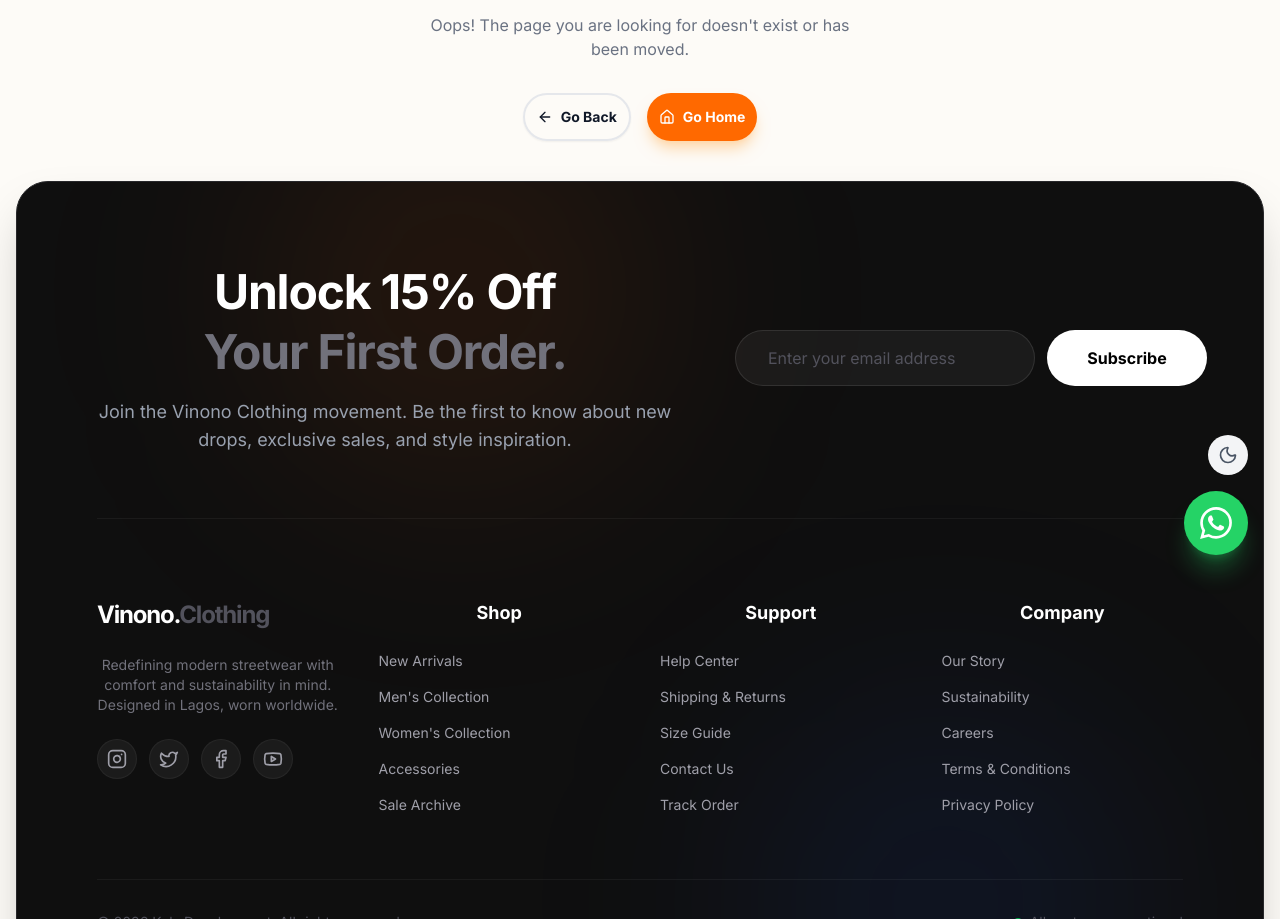
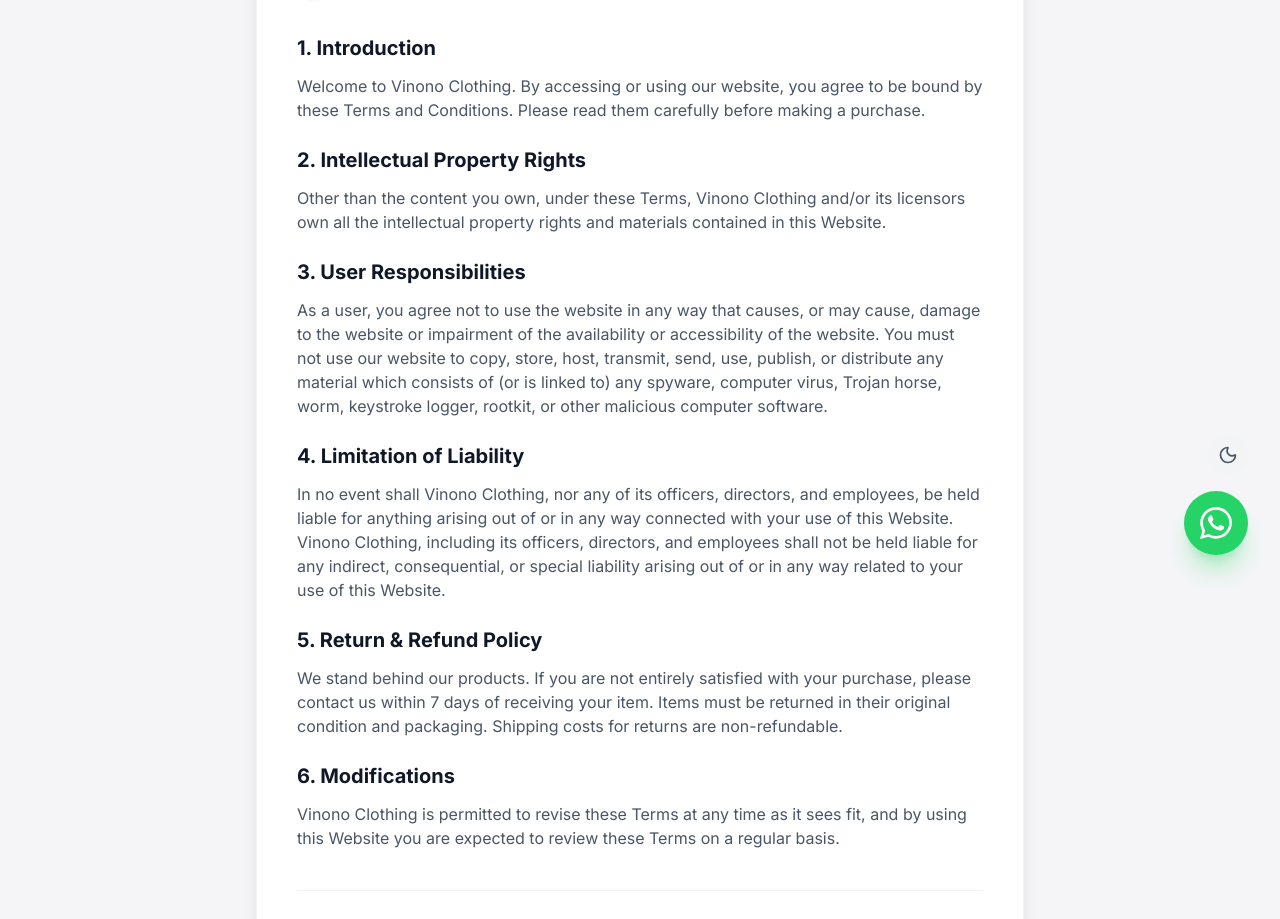
Before and after one commit to AdugboAghogho/vinono_clothing, a Next.js app: page /terms-and-conditions in a window 1280 px wide. Before the commit this address had no page. Shown: the part 213-1132 px from the top of the page. Built offline with nearby package versions, Linux system fonts and the light colour scheme.

Commit message:
feat: implement shopping cart page, newsletter section, and checkout routing functionality

```diff
--- a/app/(checkout)/checkout/page.tsx
+++ b/app/(checkout)/checkout/page.tsx
@@ -13,6 +13,7 @@
 export default function CheckoutPage() {
   const [isMounted, setIsMounted] = useState(false);
   const [loading, setLoading] = useState(false);
+  const [termsAccepted, setTermsAccepted] = useState(false);
   const [formData, setFormData] = useState({
     firstName: "",
     lastName: "",
@@ -44,6 +45,11 @@
   const handleOrder = async () => {
     if (!formData.phone || !formData.address) {
       alert("Please fill in your shipping details.");
+      return;
+    }
+
+    if (!termsAccepted) {
+      alert("Please accept the Terms and Conditions to proceed.");
       return;
     }
 
@@ -221,13 +227,29 @@
             </div>
           </div>
 
-          <div className="flex justify-between font-bold text-xl mb-6">
+          <div className="flex justify-between font-bold text-xl mb-4">
             <span>Total</span>
             <span>₦{finalTotal.toFixed(3)}</span>
           </div>
 
+          <div className="flex items-center gap-2 mb-6">
+            <input
+              type="checkbox"
+              id="terms"
+              checked={termsAccepted}
+              onChange={(e) => setTermsAccepted(e.target.checked)}
+              className="w-4 h-4 accent-red-600 cursor-pointer"
+            />
+            <label htmlFor="terms" className="text-sm text-gray-600 cursor-pointer">
+              I agree to the{" "}
+              <Link href="/terms-and-conditions" className="text-red-600 hover:underline" target="_blank">
+                Terms and Conditions
+              </Link>
+            </label>
+          </div>
+
           <Button
-            disabled={loading}
+            disabled={loading || !termsAccepted}
             onClick={handleOrder}
             className="w-full h-14 bg-red-600 text-white font-bold hover:scale-105 rounded-full cursor-pointer shadow-xl uppercase tracking-widest"
           >
--- a/app/(shop)/cart/page.tsx
+++ b/app/(shop)/cart/page.tsx
@@ -10,7 +10,7 @@
 
 export default function CartPage() {
   const { items, removeItem, updateQuantity, getTotalPrice } = useCartStore();
-  const totalPrice = getTotalPrice();
+  const totalPrice = Number(getTotalPrice()) || 0;
   const router = useRouter();
   const shipping = totalPrice > 50 ? 0 : 10;
   const tax = totalPrice * 0.05;
@@ -96,7 +96,7 @@
 
                   <div className="flex items-center justify-between mt-3">
                     <p className="font-bold text-gray-900">
-                      ₦{(item.price * item.quantity).toFixed(3)}
+                      ₦{((Number(item.price) || 0) * (Number(item.quantity) || 1)).toFixed(3)}
                     </p>
 
                     {/* Compact Quantity Control */}
--- /dev/null
+++ b/app/terms-and-conditions/page.tsx
@@ -0,0 +1,71 @@
+import React from "react";
+import Link from "next/link";
+import { ArrowLeft } from "lucide-react";
+
+export default function TermsAndConditions() {
+  return (
+    <div className="min-h-screen bg-[#F5F5F7] dark:bg-[#1a1a1a] py-12 px-4 sm:px-6 lg:px-8">
+      <div className="max-w-3xl mx-auto bg-white dark:bg-[#272727] rounded-3xl shadow-xl overflow-hidden border border-gray-100 dark:border-gray-800">
+        <div className="px-6 py-8 sm:p-10">
+          <div className="flex items-center gap-4 mb-8">
+            <Link
+              href="/"
+              className="p-2 bg-gray-50 dark:bg-gray-800 rounded-full hover:bg-gray-100 dark:hover:bg-gray-700 transition"
+            >
+              <ArrowLeft className="w-5 h-5 text-gray-700 dark:text-gray-300" />
+            </Link>
+            <h1 className="text-3xl font-extrabold text-gray-900 dark:text-white tracking-tight">Terms and Conditions</h1>
+          </div>
+
+          <div className="prose prose-orange max-w-none text-gray-600 dark:text-gray-300 space-y-6">
+            <section>
+              <h2 className="text-xl font-bold text-gray-900 dark:text-white mb-3">1. Introduction</h2>
+              <p>
+                Welcome to Vinono Clothing. By accessing or using our website, you agree to be bound by these Terms and Conditions. Please read them carefully before making a purchase.
+              </p>
+            </section>
+
+            <section>
+              <h2 className="text-xl font-bold text-gray-900 dark:text-white mb-3">2. Intellectual Property Rights</h2>
+              <p>
+                Other than the content you own, under these Terms, Vinono Clothing and/or its licensors own all the intellectual property rights and materials contained in this Website.
+              </p>
+            </section>
+
+            <section>
+              <h2 className="text-xl font-bold text-gray-900 dark:text-white mb-3">3. User Responsibilities</h2>
+              <p>
+                As a user, you agree not to use the website in any way that causes, or may cause, damage to the website or impairment of the availability or accessibility of the website. You must not use our website to copy, store, host, transmit, send, use, publish, or distribute any material which consists of (or is linked to) any spyware, computer virus, Trojan horse, worm, keystroke logger, rootkit, or other malicious computer software.
+              </p>
+            </section>
+
+            <section>
+              <h2 className="text-xl font-bold text-gray-900 dark:text-white mb-3">4. Limitation of Liability</h2>
+              <p>
+                In no event shall Vinono Clothing, nor any of its officers, directors, and employees, be held liable for anything arising out of or in any way connected with your use of this Website. Vinono Clothing, including its officers, directors, and employees shall not be held liable for any indirect, consequential, or special liability arising out of or in any way related to your use of this Website.
+              </p>
+            </section>
+
+            <section>
+              <h2 className="text-xl font-bold text-gray-900 dark:text-white mb-3">5. Return & Refund Policy</h2>
+              <p>
+                We stand behind our products. If you are not entirely satisfied with your purchase, please contact us within 7 days of receiving your item. Items must be returned in their original condition and packaging. Shipping costs for returns are non-refundable.
+              </p>
+            </section>
+
+            <section>
+              <h2 className="text-xl font-bold text-gray-900 dark:text-white mb-3">6. Modifications</h2>
+              <p>
+                Vinono Clothing is permitted to revise these Terms at any time as it sees fit, and by using this Website you are expected to review these Terms on a regular basis.
+              </p>
+            </section>
+          </div>
+
+          <div className="mt-10 pt-6 border-t border-gray-100 dark:border-gray-800 text-sm text-gray-500 dark:text-gray-400">
+            Last updated: {new Date().toLocaleDateString('en-US', { month: 'long', day: 'numeric', year: 'numeric' })}
+          </div>
+        </div>
+      </div>
+    </div>
+  );
+}
--- a/components/landingPage/SectionNewsletter.tsx
+++ b/components/landingPage/SectionNewsletter.tsx
@@ -173,7 +173,7 @@
               <FooterLink href="/">Our Story</FooterLink>
               <FooterLink href="/">Sustainability</FooterLink>
               <FooterLink href="/">Careers</FooterLink>
-              <FooterLink href="/">Terms & Conditions</FooterLink>
+              <FooterLink href="/terms-and-conditions">Terms & Conditions</FooterLink>
               <FooterLink href="/">Privacy Policy</FooterLink>
             </div>
           </div>
--- a/store/useCartStore.ts
+++ b/store/useCartStore.ts
@@ -69,7 +69,7 @@
 
       getTotalPrice: () => {
         return get().items.reduce(
-          (total, item) => total + item.price * item.quantity,
+          (total, item) => total + (Number(item.price) || 0) * (Number(item.quantity) || 1),
           0,
         );
       },
```
